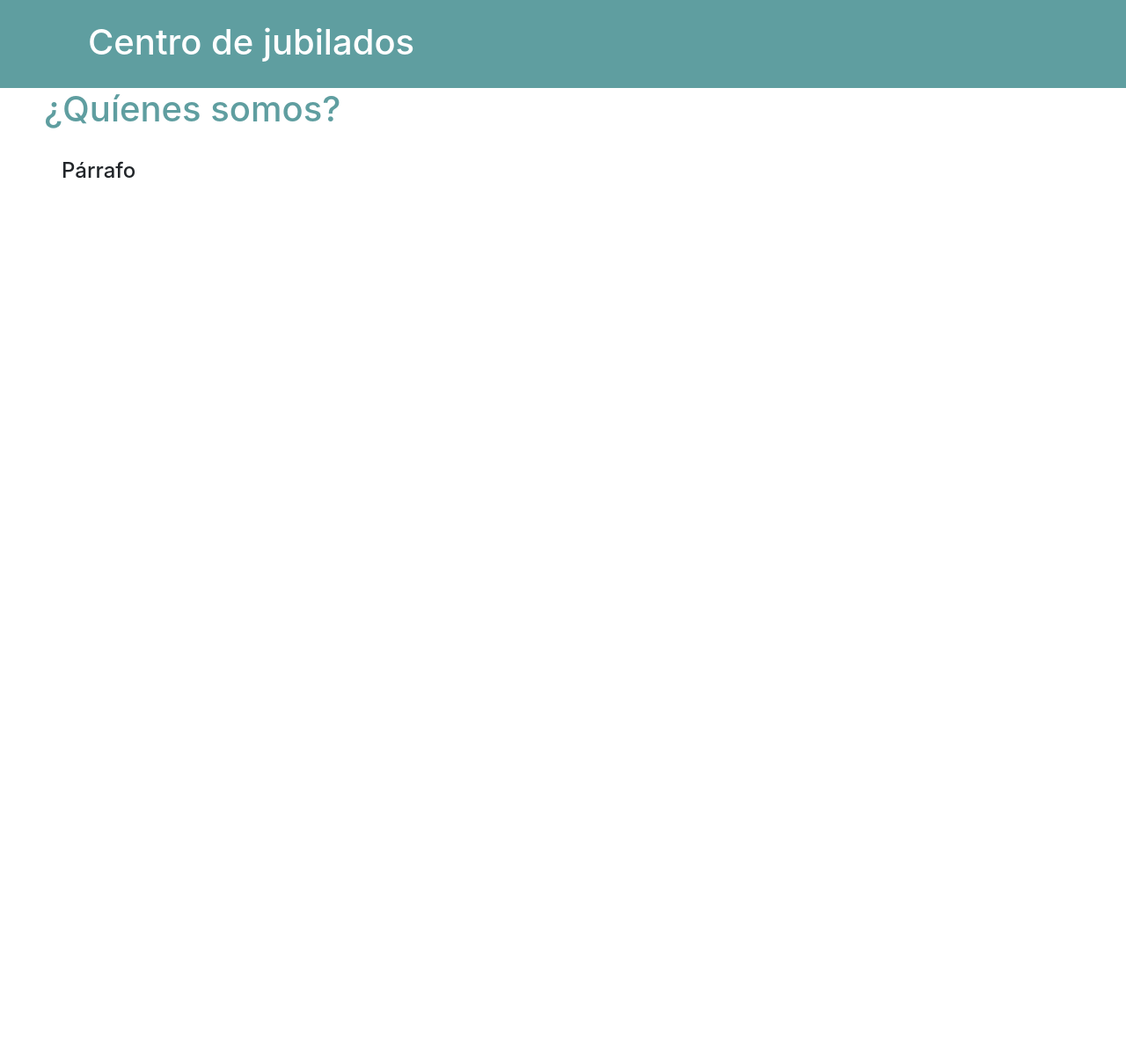
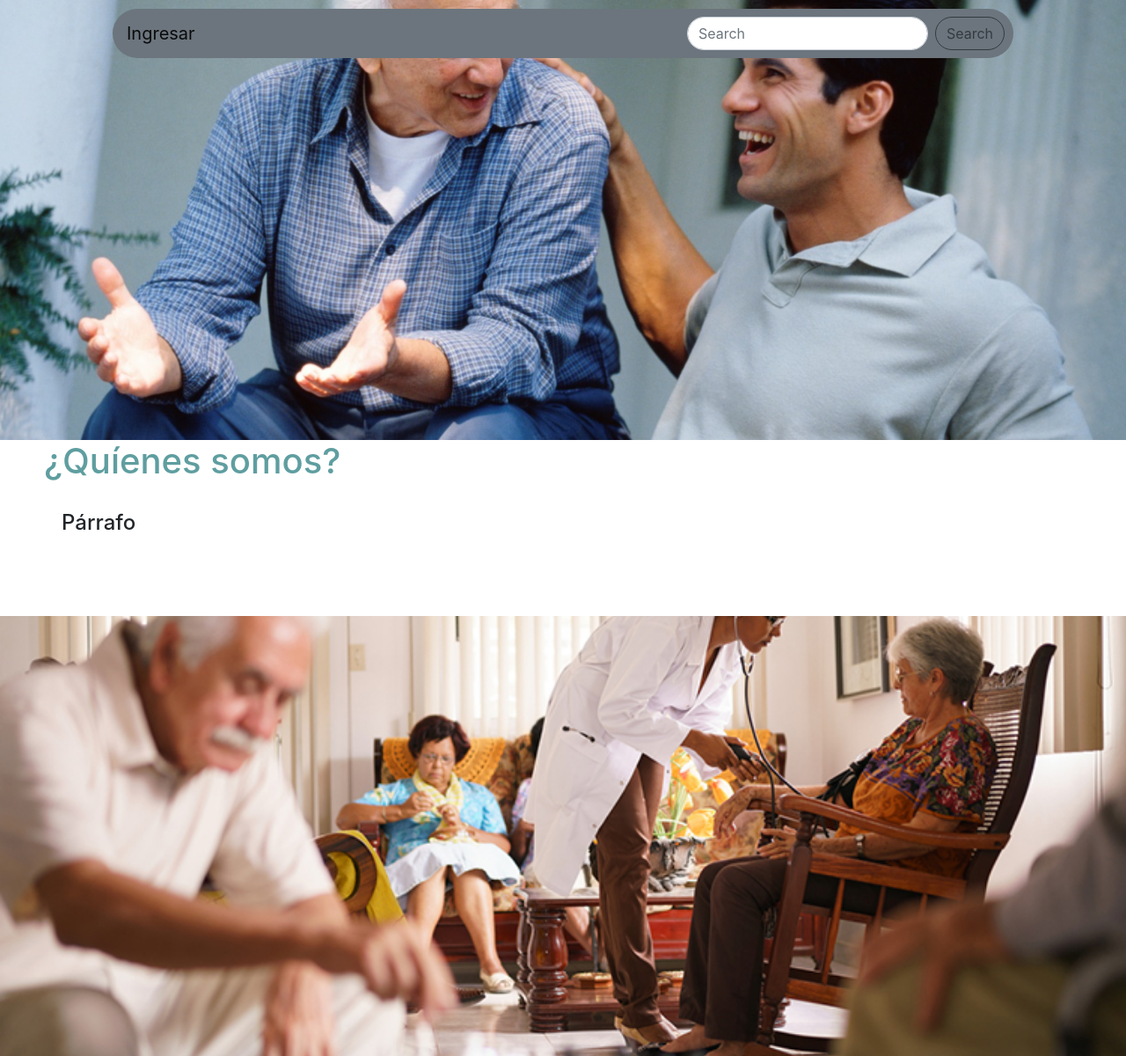
Before and after one commit to tobiasjpalacios/FAT2018, a Django app: page / in a window 1280 px wide. Shown: the whole page at 88% size. Before the commit the page ends 202 px from the top, so only its background shows below. Run offline with Django 3.2, Linux system fonts and the light colour scheme; some libraries are stand-ins or nearby versions.

Commit message:
terminado el primer sprint

```diff
--- a/main/templates/main.html
+++ b/main/templates/main.html
@@ -10,10 +10,19 @@ Centro de jubilados
 {% endblock title %}
 
 {% block body %}
-<div class="colored">
-<br>
-<h1 class="text">Centro de jubilados</h1>
-</div>
+<nav class="navbar navbar-expand-lg navbar-light bg-secondary">
+    {% if user.is_authenticated %}
+    <a class="navbar-brand" href="{% url 'profile' %}">Perfil</a>
+    {% else %}
+    <a class="navbar-brand" href="{% url 'mLogIn' %}">Ingresar</a>
+    {% endif %}
+    <div class="navright">
+        <form class="form-inline my-2 my-lg-0">
+            <input class="form-control mr-sm-2 round" type="search" placeholder="Search" aria-label="Search">
+            <button class="btn btn-outline-dark my-2 my-sm-0 round" type="submit">Search</button>
+        </form>
+    </div>
+</nav>
 
 <div class="parallax" id="parallax1"></div>
 
--- a/main/urls.py
+++ b/main/urls.py
@@ -3,9 +3,10 @@ from .views import *
 
 urlpatterns = [
     path('', main, name='main'),
+    path('profile/', profile, name='profile'),
+    path('appointments/', appointments, name='appointments'),
     path('classrooms/', classrooms, name='classrooms'),
     path('teachers/', teachers, name='teachers'),
-    path('days/', days, name='days'),
     path('createuser/', createuser, name='createuser'),
     path('mlogin/', mLogIn, name='mLogIn'),
 ]
--- a/main/views.py
+++ b/main/views.py
@@ -13,8 +13,13 @@ def classrooms(request):
     results={}
     now = datetime.datetime.now()
     results['clases']=Classroom.objects.filter(day__gte=now.date())
+    return render(request, 'classroom.html', results)
 
-    return render(request, 'classrooms.html', results)
+def appointments(request):
+    results = {}
+    now = datetime.datetime.now()
+    results['turnos'] = Day.objects.filter(day__gte=now.date())
+    return render(request, 'appointment.html', results)
 
 def teachers(request):
     return render(request, 'teachers.html')
@@ -39,12 +44,10 @@ def createuser(request):
                     #user.last_name = instance.last_name
                     #user.save()
                     return redirect(main)
-                else:
-                    results["error_user"]= True
-            else:
-                results['error_password']=True
-    results['form']=RetiredForm()
-    return render(request, 'create_user.html', results)
+    if not request.user.is_authenticated:
+        results['form'] = RetiredForm()
+        return render(request, 'create_user.html', results)
+    return redirect(main)
 
 def mLogIn(request):
     if request.method == "POST":
@@ -56,3 +59,6 @@ def mLogIn(request):
     if not request.user.is_authenticated:
         return render(request, 'login.html')
     return redirect(main)
+
+def profile(request):
+    return render(request, 'profile.html')
--- a/static/css/style.css
+++ b/static/css/style.css
@@ -9,10 +9,16 @@ body {
     background-color:cadetblue;
 }
 
+.colored .text {
+    vertical-align: middle;
+    line-height: 90px;
+}
+
 .text{
     color:white;
     margin-left: 100px
 }
+
 .container{
     width: 400px;
     margin-top: 100px;
@@ -32,6 +38,7 @@ body {
     position: fixed;
     top: 10px;
     width: 80%;
+    left: 10%;
     border-radius: 30px;
 }
 
@@ -51,3 +58,11 @@ body {
 .table-active .card-text {
     width: 200px;
 }
+
+.parallax {
+    min-height: 500px;
+    background-attachment: fixed;
+    background-position: center;
+    background-repeat: no-repeat;
+    background-size: cover;
+}
```
Also changed, not shown: main/templates/create_user.html (added, +46 -0 lines), main/templates/profile.html (+4 -4 lines).
